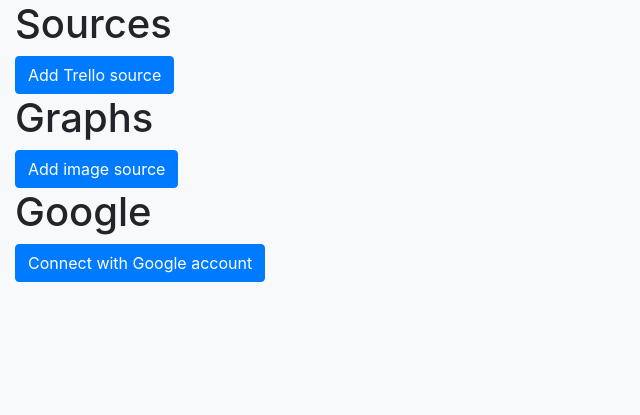
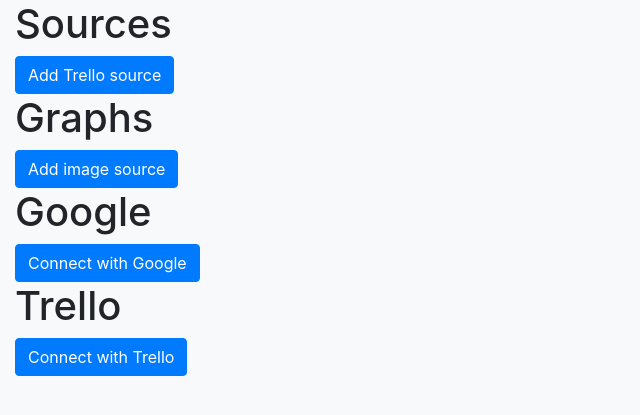
Before and after one commit to Larhard/Life-Scheduler, a Flask app: template templates/board/settings.html in a window 1280 px wide. Shown: the top 415 px of the page, without its empty margins (0-640 px from the left). Run offline with Flask 2, Linux system fonts and the light colour scheme; the template is opened without the code that fills it, so the values that code supplies are empty; some libraries are stand-ins or nearby versions.

Commit message:
Make multiple Trello connection

```diff
--- a/templates/board/settings.html
+++ b/templates/board/settings.html
@@ -29,13 +29,25 @@
         <h1>Google</h1>
         <ul class="list-group">
             {% for google in current_user.googles %}
-                <li id="graph-{{ google.id }}" class="list-group-item">
+                <li id="google-{{ google.id }}" class="list-group-item">
                     {{ google }}
                     <a href="{{ url_for("google.logout", google_id=google.id) }}" class="btn btn-danger btn-sm float-right">Remove</a>
                 </li>
             {% endfor %}
         </ul>
-        <a href="{{ url_for("google.login") }}" class="btn btn-primary">Connect with Google account</a>
+        <a href="{{ url_for("google.login") }}" class="btn btn-primary">Connect with Google</a>
+    </div>
+    <div class="container-fluid bg-light">
+        <h1>Trello</h1>
+        <ul class="list-group">
+            {% for trello in current_user.trellos %}
+                <li id="trello-{{ trello.id }}" class="list-group-item">
+                    {{ trello }}
+                    <a href="{{ url_for("trello.logout", trello_id=trello.id) }}" class="btn btn-danger btn-sm float-right">Remove</a>
+                </li>
+            {% endfor %}
+        </ul>
+        <a href="{{ url_for("trello.login") }}" class="btn btn-primary">Connect with Trello</a>
     </div>
 {% endblock %}
 
```
Also changed, not shown: life_scheduler/trello/models.py (+7 -3 lines), life_scheduler/trello/routes.py (+17 -7 lines).
